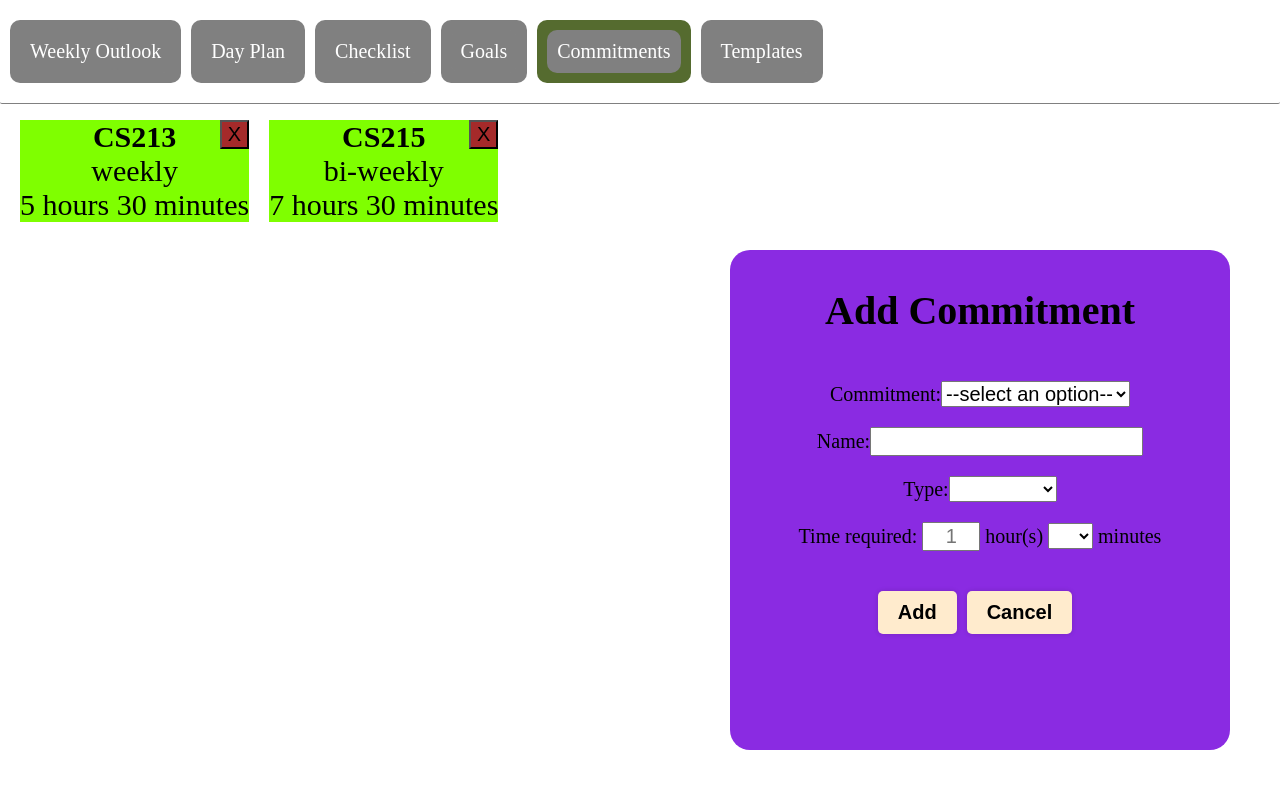
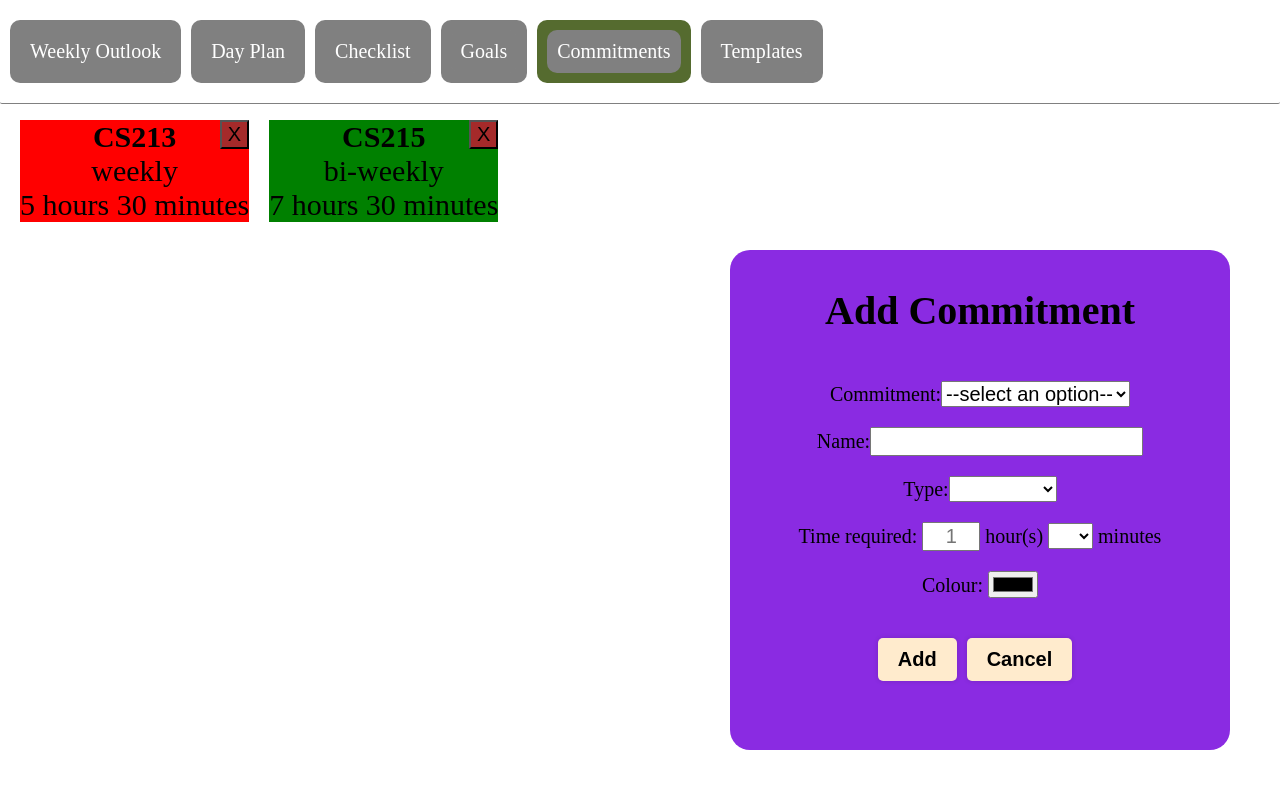
Before and after one commit to AllenZoo/Scheduler, a React (Create React App) app: page /commitments in a window 1280 px wide. Shown: the top 788 px of the page. Built offline with nearby package versions, Linux system fonts and the light colour scheme; the HTML template or start-up script is replaced by a standard one.

Commit message:
push before refactoring + colour changes
made it so that commitments can be colour coded. Last commit before major refactoring.

```diff
--- a/src/pages/App.js
+++ b/src/pages/App.js
@@ -20,6 +20,7 @@ class App extends Component {
         timeType: "weekly",
         hours: "5",
         minutes: "30",
+        colour: "red",
       },
       {
         id: 2,
@@ -29,6 +30,7 @@ class App extends Component {
         timeType: "bi-weekly",
         hours: "7",
         minutes: "30",
+        colour: "green",
       },
     ],
 
--- a/src/pages/Commitments/components/commitment.jsx
+++ b/src/pages/Commitments/components/commitment.jsx
@@ -13,7 +13,10 @@ class Commitment extends Component {
 
     return (
       <div className="commitment-display-container">
-        <div className="commitment-display">
+        <div
+          className="commitment-display"
+          style={{ backgroundColor: commitment.colour }}
+        >
           <div>
             <strong>{commitment.name}</strong>
           </div>
--- a/src/pages/Commitments/components/commitmentForm.jsx
+++ b/src/pages/Commitments/components/commitmentForm.jsx
@@ -12,6 +12,7 @@ class CommitmentForm extends Component {
     this.timeTypeRef = React.createRef();
     this.inputMinuteRef = React.createRef();
     this.inputHourRef = React.createRef();
+    this.colourRef = React.createRef();
   }
 
   handleSubmit = () => {
@@ -27,6 +28,7 @@ class CommitmentForm extends Component {
       timeType: this.timeTypeRef.current.value,
       hours: this.inputHourRef.current.value,
       minutes: this.inputMinuteRef.current.value,
+      colour: this.colourRef.current.value,
     };
     this.props.handleFormSubmit(commitment);
   };
@@ -105,6 +107,10 @@ class CommitmentForm extends Component {
           </select>
           <p style={{ display: "inline" }}>minutes</p>
         </div>
+        <div>
+          <label htmlFor="colour-picker">Colour: </label>
+          <input type="color" id="colour-picker" ref={this.colourRef}></input>
+        </div>
         <div></div>
         <div>
           <button
@@ -115,7 +121,11 @@ class CommitmentForm extends Component {
           >
             Add
           </button>
-          <button id="commitment-cancel-button" className="shadow-button">
+          <button
+            id="commitment-cancel-button"
+            className="shadow-button"
+            onClick={alert("to be implemented!")}
+          >
             Cancel
           </button>
         </div>
```
